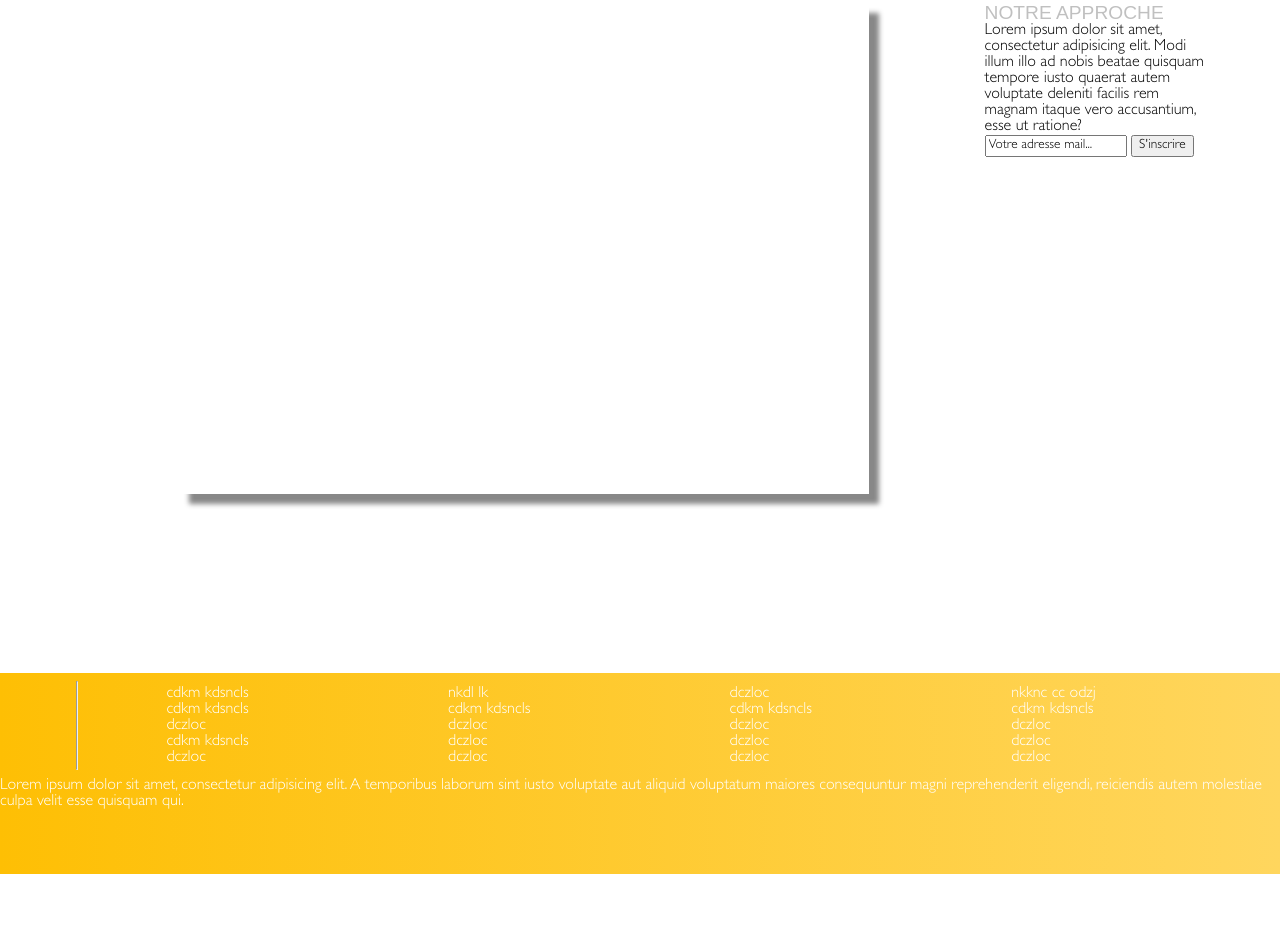
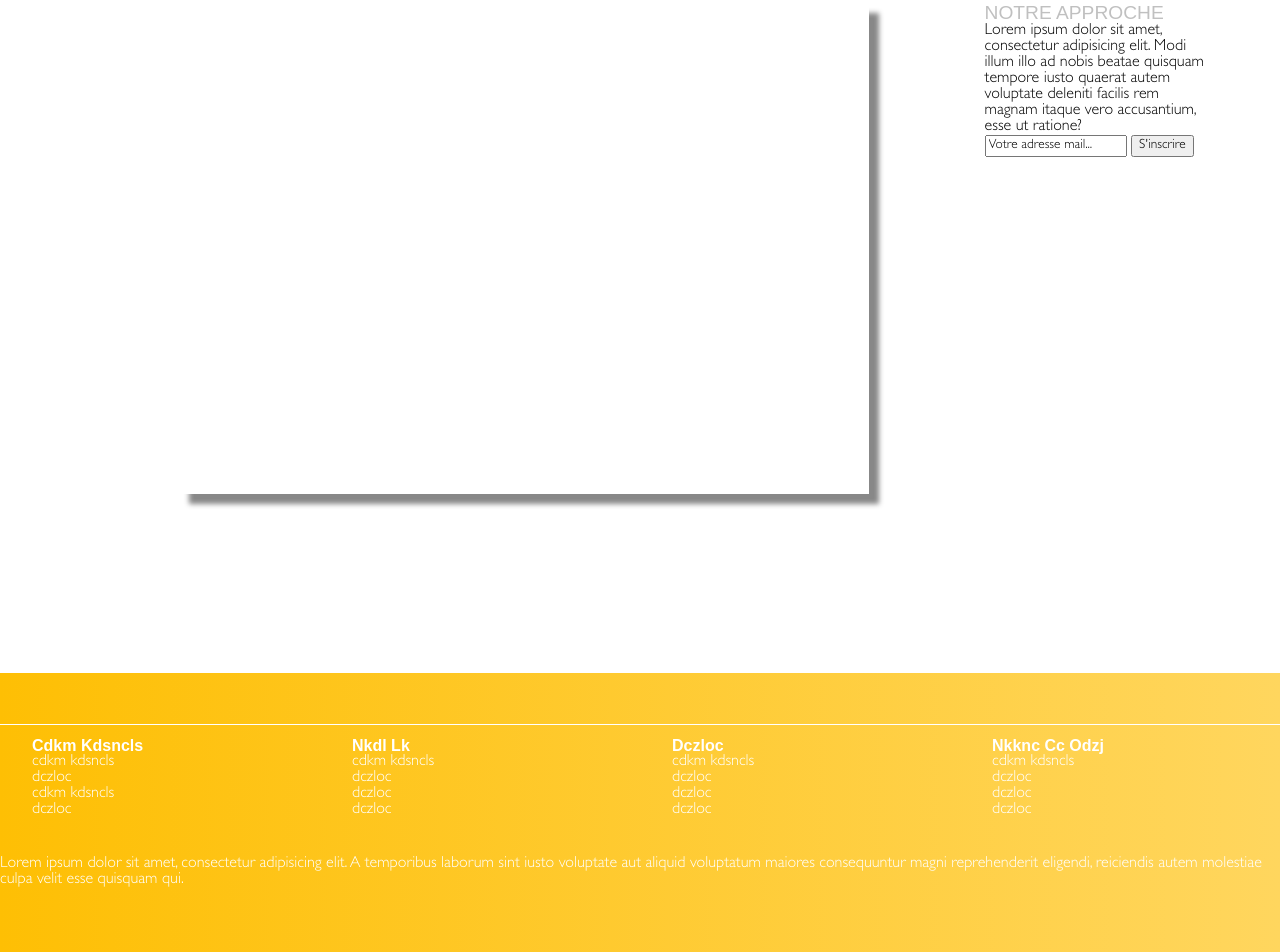
Before and after one commit to OliviaSalas/NomadMeal, a plain HTML site: page index.html in a window 1280 px wide. Shown: the part 1754-2706 px from the top of the page. Before the commit the page ends 2628 px from the top, so only its background shows below. Drawn offline with Linux system fonts and the light colour scheme; a web font is replaced by a local one.

Commit message:
end of homepage

```diff
--- a/index.html
+++ b/index.html
@@ -71,7 +71,7 @@
 		</section>
 	</main>
 	<footer>
-		<hr/>
+		<div class="container">
 			<section>
 				<h3>cdkm kdsncls</h3>
 				<p><a href="#">cdkm kdsncls</a></p>
@@ -103,6 +103,7 @@
 			<div class="credits">
 				<p>Lorem ipsum dolor sit amet, consectetur adipisicing elit. A temporibus laborum sint iusto voluptate aut aliquid voluptatum maiores consequuntur magni reprehenderit eligendi, reiciendis autem molestiae culpa velit esse quisquam qui.</p>
 			</div>
+		</div>
 	</footer>
 </body>
 </html>
--- a/styles/style.css
+++ b/styles/style.css
@@ -280,16 +280,28 @@ footer {
 	color: #fff;
 }
 
+footer .container {
+	margin-top: 4%;
+	border-top: 1px solid #fff;
+	display: flex;
+	flex-wrap: wrap;
+	justify-content: space-around;
+}
+
 footer section {
 	width: 20%;
 	margin: 1%;
+}
+
+footer .container section h3 {
+	font-weight: bolder;
+	text-transform: capitalize;
 }
 
 footer section p a{
 	color: #fff;
 }
 
-hr {
-
-	color: #fff;
+footer .credits {
+	margin-top: 2%;
 }
```
Lines whose indentation alone changed are shown as unchanged.
